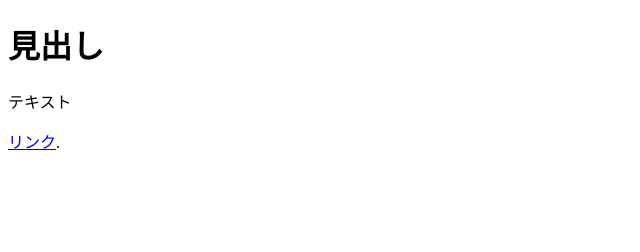
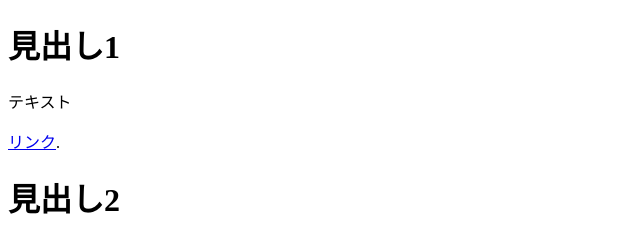
Before and after one commit to ikotan/web-contents, a plain HTML site: page index.html in a window 1280 px wide. Shown: the whole page, without its empty margins (0-640 px from the left). Drawn offline with Linux system fonts and the light colour scheme.

Commit message:
update index.html

```diff
--- a/index.html
+++ b/index.html
@@ -6,12 +6,13 @@
 </head>
 
 <body>
-  <h1>見出し</h1>
+  <h1>見出し1</h1>
 
   <p>テキスト</p>
 
   <p><a href="https://kubernetes.io/docs/concepts/workloads/pods/pod-overview/">リンク</a>.</p>
 
+  <h1>見出し2</h1>
 
 </body>
 
```
